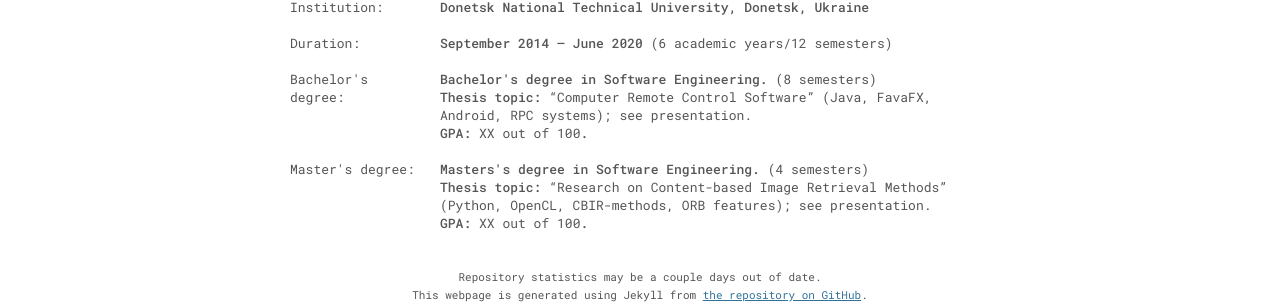
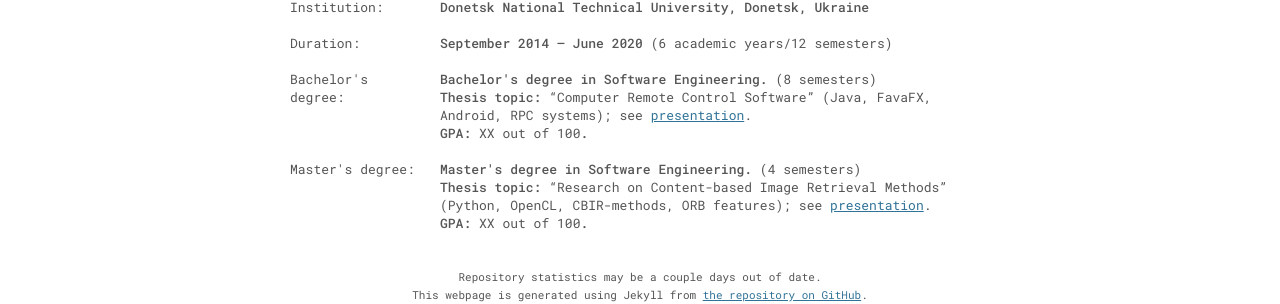
Before and after one commit to poletaevvlad/poletaevvlad.github.io, a Jekyll site: the page built from _pages/projects.md, in a window 1280 px wide. Shown: the part 1149-1453 px from the top of the page. Built offline with Jekyll 4.4.1, drawn with Linux system fonts in a browser that asks for light colours.

Commit message:
Loading information about education from the separate file

```diff
--- a/_layouts/projects.html
+++ b/_layouts/projects.html
@@ -33,34 +33,36 @@ layout: base
     <section>
       <h2>My Formal Education</h2>
 
+      {% assign edu = site.data.education %}
       <div class="large extra">
         <div class="extra_row" itemprop="alumniOf" itemscope itemtype="https://schema.org/CollegeOrUniversity">
           <div class="extra_label">Institution:</div>
           <div class="extra_content">
-            <span itemprop="name">Donetsk National Technical University</span>,
-            <span itemprop="location" itemscope itemtype="https://schema.org/PostalAddress"><span itemprop="addressLocality">Donetsk</span>, <span itemprop="addressCountry">Ukraine</span></span></div>
+            <span itemprop="name">{{ edu.institution.name }}</span>,
+            <span itemprop="location" itemscope itemtype="https://schema.org/PostalAddress"><span itemprop="addressLocality">{{ edu.institution.city }}</span>, <span itemprop="addressCountry">{{ edu.institution.country }}</span></span></div>
         </div>
+
         <div class="extra_row">
           <div class="extra_label">Duration:</div>
-          <div class="extra_content">September 2014 &ndash; June 2020 <span class="extra_details">(6 academic years/12 semesters)</span></div>
+          <div class="extra_content">
+            {{ edu.duration.start.month }} {{ edu.duration.start.year }} &ndash;
+            {{ edu.duration.end.month }} {{ edu.duration.end.year }}
+            <span class="extra_details">({{ edu.duration.extra }})</span></div>
         </div>
+
+        {% for degree in edu.degrees %}
         <div class="extra_row" itemscope itemtype="https://schema.org/EducationalOccupationalCredential" itemprop="hasCredential">
-          <div class="extra_label"><span itemprop="educationalLevel">Bachelor</span>'s <span itemprop="credentialCategory">degree</span>:</div>
+          <div class="extra_label"><span itemprop="educationalLevel">{{ degree.type }}</span>'s <span itemprop="credentialCategory">degree</span>:</div>
           <div class="extra_content">
-            <div>Bachelor's degree in Software Engineering. <span class="extra_details">(8 semesters)</span></div>
-            <div><span itemprop="description">Thesis topic: <span class="extra_details">“Computer Remote Control Software” (Java, FavaFX, Android, RPC systems)</span></span><span class="extra_details">; see presentation.</span></div>
-            <div>GPA: <span class="extra_details">XX out of 100</span>.</div>
+            <div>
+              {{ degree.type }}'s degree in {{ degree.area }}.
+              <span class="extra_details">({{ degree.duration_semesters }} semesters)</span>
+            </div>
+            <div><span itemprop="description">Thesis topic: <span class="extra_details">“{{ degree.topic }}” ({{ degree.keywords }})</span></span><span class="extra_details">; see {% for link in degree.links %}<a href="{{ link.href }}">{{ link.label }}</a>{% if forloop.last != true %}, {% endif %}</a>{% endfor %}.</span></div>
+            <div>GPA: <span class="extra_details">{{ degree.gpa }} out of 100</span>.</div>
           </div>
         </div>
-        <div class="extra_row">
-          <div class="extra_label">Master's degree:</div>
-          <div class="extra_content">
-            <div>Masters's degree in Software Engineering. <span class="extra_details">(4 semesters)</span></div>
-            <div>Thesis topic: <span class="extra_details">“Research on Content-based Image Retrieval Methods” (Python, OpenCL, CBIR-methods, ORB features); see presentation.</span></div>
-            <div>GPA: <span class="extra_details">XX out of 100</span>.</div>
-          </div>
-        </div>
-      </div>
+        {% endfor %}
 
     </section>
   </main>
```
Also changed, not shown: _data/education.yaml (added, +30 -0 lines).
